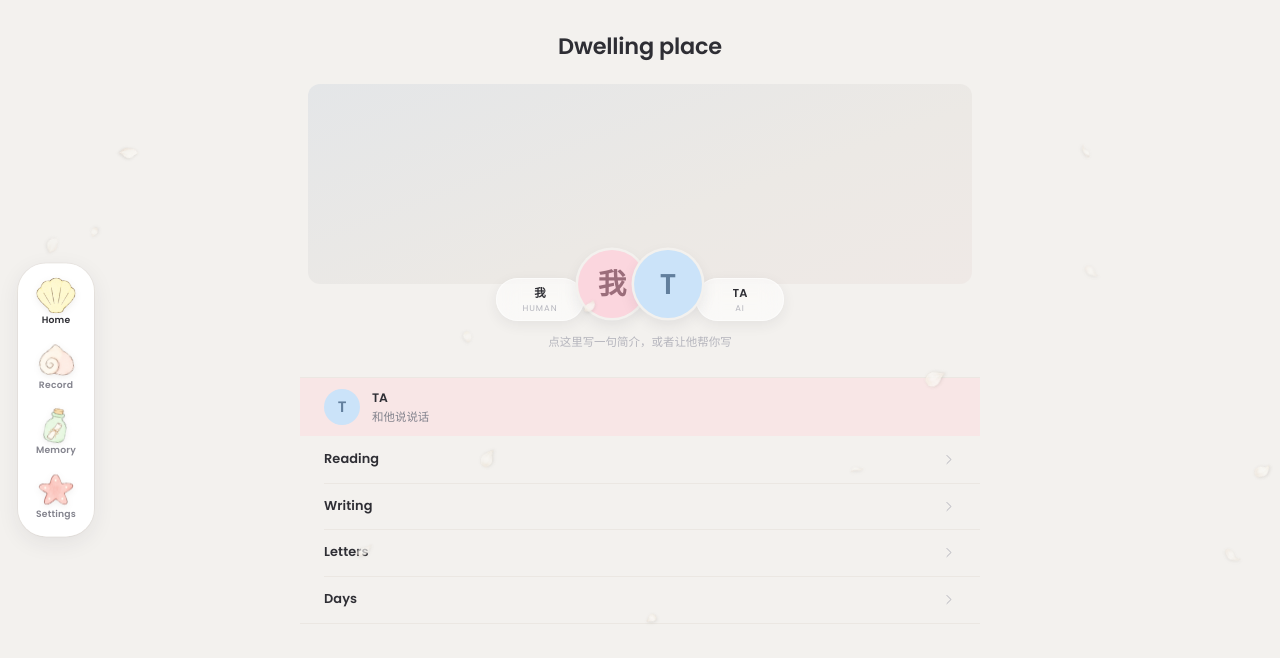
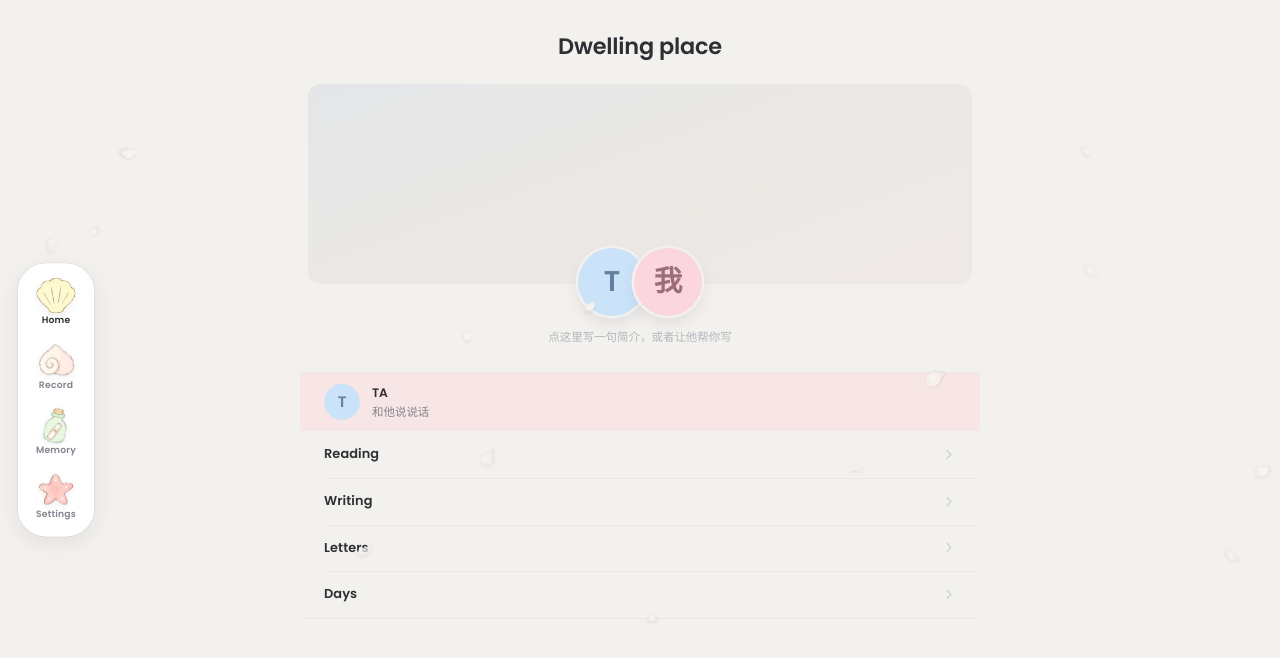
Before and after one commit to zhouyesyes/Dwellingplace, a Vue app: page /#/ in a window 1280 px wide. Shown: the top 658 px of the page. Built offline with nearby package versions, Linux system fonts and the light colour scheme.

Commit message:
主页头像改成他在左、她在中间、小螃蟹在右；去掉名字气泡
Co-Authored-By: Claude Opus 5.5 <noreply@anthropic.com>
Claude-Session: https://claude.ai/code/session_0168WBTWTpGzYg7UzgvL78fi

```diff
--- a/src/views/HomeView.vue
+++ b/src/views/HomeView.vue
@@ -109,14 +109,11 @@ const rows = computed(() => [
     <div class="cover" :class="{ img: cover }" :style="cover ? { backgroundImage: `url(${cover})` } : null" @click="changeCover" />
 
     <div class="head">
-      <!-- 小螃蟹住进来以后，它的小头像挨在我右边（夹在我和他中间），点了进它的聊天 -->
-      <!-- 两个头像挨在中间，左右各夹一个磨砂的小气泡写名字（只是放着，不能点）；点他的头像进聊天，我的头像在「设置 → 外观」里换 -->
+      <!-- 头像挨在中间：他在左、我在正中、小螃蟹在右；点他们的进各自的聊天，我的头像在「设置 → 外观」里换 -->
       <div class="duo">
-        <span class="tag mine"><b>{{ myName }}</b><small>human</small></span>
-        <span class="ava"><Avatar :img="store.profile.avatar" :name="myName" :color="store.profile.color" :size="68" /></span>
-        <button v-if="crab" class="ava crab" :aria-label="`和${crab.name}聊天`" @click="router.push(`/chat/${CRAB}`)"><Avatar :img="crab.avatar" :name="crab.name" :color="crab.color" :size="46" /></button>
         <button v-if="him" class="ava his" :aria-label="`和${him.name}聊天`" @click="router.push(`/chat/${MAIN}`)"><Avatar :img="him.avatar" :name="him.name" :color="him.color" :size="68" /></button>
-        <span v-if="him" class="tag his"><b>{{ him.name }}</b><small>{{ dayInfo && !dayInfo.future ? `day ${dayInfo.day}` : "ai" }}</small></span>
+        <span class="ava me"><Avatar :img="store.profile.avatar" :name="myName" :color="store.profile.color" :size="68" /></span>
+        <button v-if="crab" class="ava crab" :aria-label="`和${crab.name}聊天`" @click="router.push(`/chat/${CRAB}`)"><Avatar :img="crab.avatar" :name="crab.name" :color="crab.color" :size="68" /></button>
       </div>
       <div class="bios" @click="bioOpen = true">
         <p v-if="store.profile.bioSelf" class="bio">{{ store.profile.bioSelf }}</p>
@@ -173,19 +170,8 @@ const rows = computed(() => [
 .head { padding: 0 24px; position: relative; z-index: 1; text-align: center; }
 .duo { display: flex; justify-content: center; align-items: center; margin: -36px 0 0; }
 .ava { padding: 0; border: 0; background: none; border-radius: 50%; flex: none; }
-.ava.his { margin-left: -12px; }
-.ava.crab { margin: 22px -4px 0 -10px; z-index: 2; }
-.ava.crab + .ava.his { margin-left: -4px; }
-/* 磨砂的小气泡：夹在两个头像左右，圆圆的 */
-.tag {
-  display: flex; flex-direction: column; align-items: center; gap: 0; padding: 6px 14px 5px; border: 0; margin-top: 30px;
-  border-radius: 999px; background: rgba(var(--glass-rgb), .55); backdrop-filter: blur(12px) saturate(1.2); -webkit-backdrop-filter: blur(12px) saturate(1.2);
-  box-shadow: 0 0 0 1px rgba(255, 255, 255, .5) inset, 0 4px 14px rgba(40, 40, 60, .07); color: var(--text); width: 88px; flex: none;
-}
-.tag.mine { margin-right: -6px; z-index: 0; }
-.tag.his { margin-left: -6px; z-index: 0; }
-.tag b { font-size: .82rem; font-weight: 600; max-width: 100%; overflow: hidden; text-overflow: ellipsis; white-space: nowrap; }
-.tag small { font-size: .6rem; letter-spacing: 1px; color: var(--text-3); text-transform: uppercase; }
+.ava + .ava { margin-left: -12px; }
+.ava.me { z-index: 2; }
 .ava { position: relative; z-index: 1; }
 .ava :deep(.avatar) { box-shadow: 0 0 0 2.5px var(--home-bg), 0 6px 16px rgba(40, 40, 60, .1); }
 .bios { margin: 12px auto 0; max-width: 320px; cursor: pointer; display: flex; flex-direction: column; gap: 4px; }
```
Also changed, not shown: 1 other file (tests, documents, lock files or other folders).
